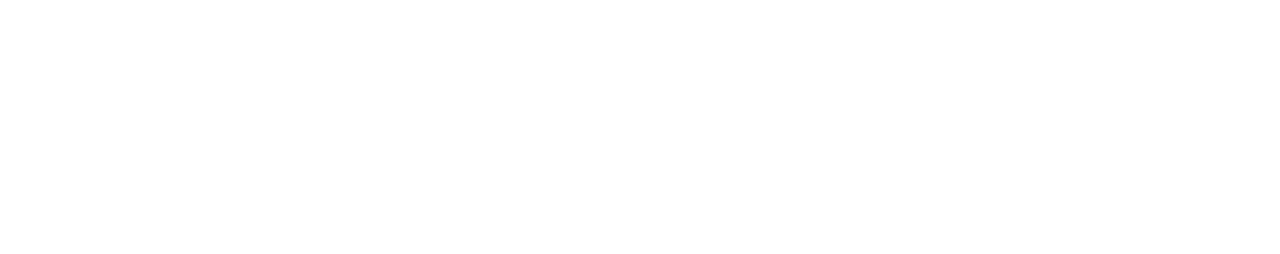
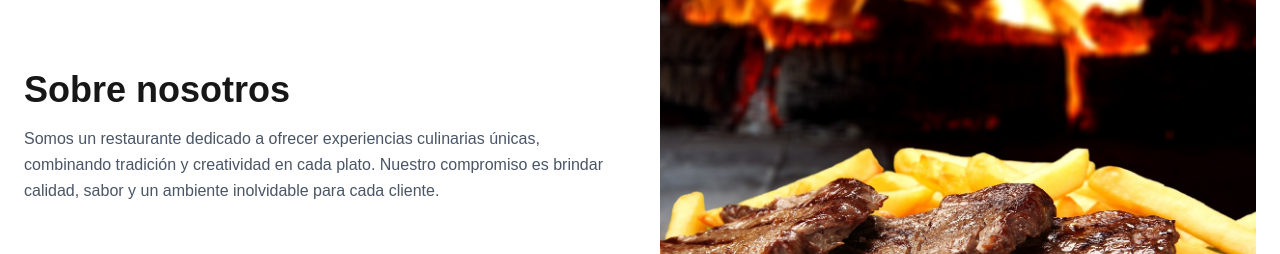
Before and after one commit to jissust/umo_web, a Next.js app: page / in a window 1280 px wide. Shown: the part 961-1215 px from the top of the page. Before the commit the page ends 888 px from the top, so only its background shows below. Built offline with nearby package versions, Linux system fonts and the light colour scheme.

Commit message:
feat: crear bloque de presentación

```diff
--- a/src/app/page.tsx
+++ b/src/app/page.tsx
@@ -1,9 +1,11 @@
 import { HeroVideo } from "@/components/blocks/heroVideo/HeroVideo";
+import { Presentation } from "@/components/blocks/presentation/Presentation";
 
 export default function Home() {
   return (
     <>
-     <HeroVideo />
+      <HeroVideo />
+      <Presentation />
     </>
   );
 }
--- a/src/components/blocks/presentation/Presentation.tsx
+++ b/src/components/blocks/presentation/Presentation.tsx
@@ -1,5 +1,33 @@
+import Image from "next/image";
+
 export const Presentation = () => {
-    return (
-        <></>
-    )
-}
+  return (
+    <section className="w-full py-20">
+      <div className="max-w-7xl mx-auto px-6">
+        <div className="grid grid-cols-1 md:grid-cols-2 gap-10 items-center">
+          <div>
+            <h2 className="text-3xl md:text-4xl font-bold">Sobre nosotros</h2>
+
+            <p className="mt-4 text-gray-600 leading-relaxed">
+              Somos un restaurante dedicado a ofrecer experiencias culinarias
+              únicas, combinando tradición y creatividad en cada plato. Nuestro
+              compromiso es brindar calidad, sabor y un ambiente inolvidable
+              para cada cliente.
+            </p>
+          </div>
+
+          <div className="w-full">
+            <div className="relative aspect-square w-full overflow-hidden">
+              <Image
+                src="/img/presentation.jpg"
+                alt="Sobre nosotros"
+                fill
+                className="object-cover"
+              />
+            </div>
+          </div>
+        </div>
+      </div>
+    </section>
+  );
+};
```
Also changed, not shown: public/img/presentation.jpg (added).
